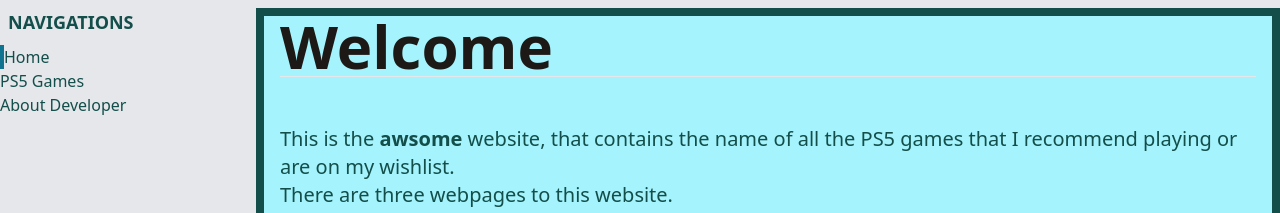
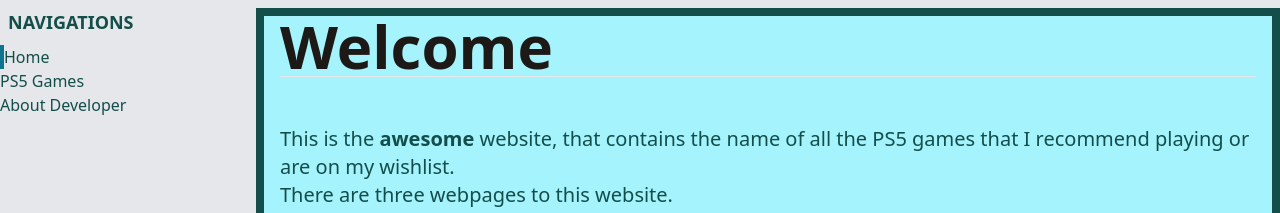
Before and after one commit to SMat0210/smat0210.github.io, a website: page public/index.html in a window 1280 px wide. Shown: the top 213 px of the page. Drawn offline with nearby package versions, Linux system fonts and the light colour scheme.

Commit message:
Update index.html

```diff
--- a/public/index.html
+++ b/public/index.html
@@ -64,7 +64,7 @@
             </header>
             <div class="text-xl mt-12 pb-2">
             <p>
-                This is the <strong>awsome </strong>website, that contains the name of all the PS5 games that I recommend playing or are on my wishlist.
+                This is the <strong>awesome </strong>website, that contains the name of all the PS5 games that I recommend playing or are on my wishlist.
             </p>
             <p>
                 There are three webpages to this website.
```
